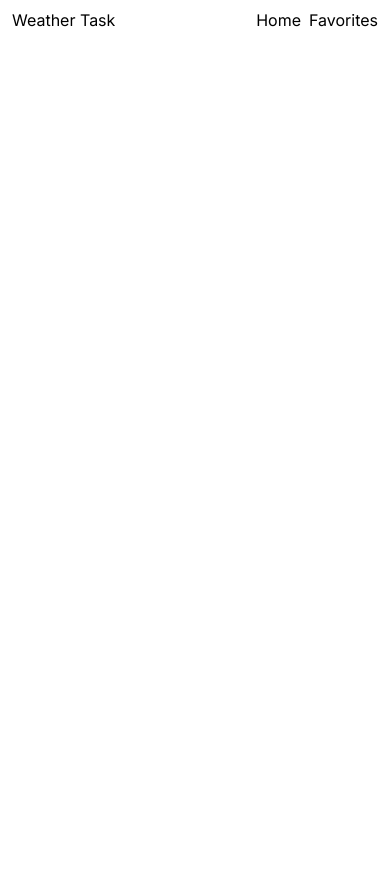
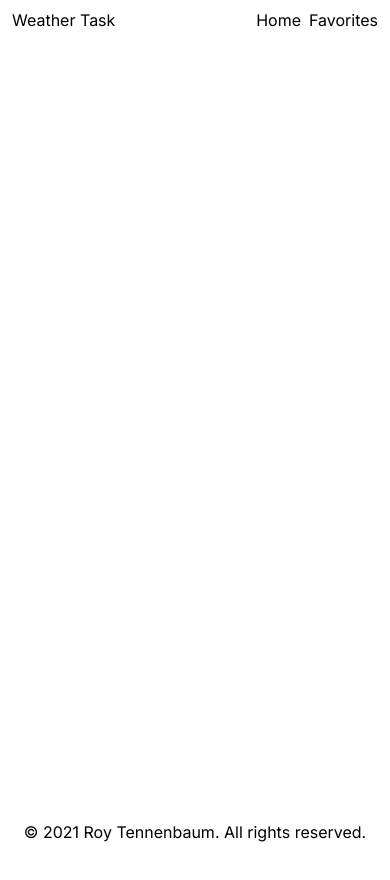
Before and after one commit to RoyTennenbaum/roy-tennenbaum-13-09-2023, a Next.js app: page / in a window 390 px wide. Shown: the top 880 px of the page. After the commit the page ends 844 px from the top, so only its background shows below. Built offline with nearby package versions, Linux system fonts and the light colour scheme.

Commit message:
responsive footer

```diff
--- a/app/layout.tsx
+++ b/app/layout.tsx
@@ -3,6 +3,7 @@ import type { Metadata } from 'next';
 import { Inter } from 'next/font/google';
 
 import Navbar from '@/components/Navbar';
+import Footer from '@/components/Footer';
 
 const inter = Inter({ subsets: ['latin'] });
 
@@ -19,11 +20,12 @@ export default function RootLayout({
 }) {
   return (
     <html lang="en">
-      <body className={inter.className}>
+      <body className={`${inter.className} m-0 flex min-h-screen flex-col`}>
         <header>
           <Navbar />
         </header>
         {children}
+        <Footer />
       </body>
     </html>
   );
--- a/app/page.tsx
+++ b/app/page.tsx
@@ -1,3 +1,3 @@
 export default function Home() {
-  return <main className="min-h-screen m-0"></main>;
+  return <main></main>;
 }
--- /dev/null
+++ b/components/Footer.tsx
@@ -0,0 +1,9 @@
+const Footer: React.FC = () => {
+  return (
+    <footer className="mt-auto flex h-6 items-center justify-center">
+      © 2021 Roy Tennenbaum. All rights reserved.
+    </footer>
+  );
+};
+
+export default Footer;
--- a/components/Navbar.tsx
+++ b/components/Navbar.tsx
@@ -1,6 +1,6 @@
 import Link from 'next/link';
 
-const Navbar = () => {
+const Navbar: React.FC = () => {
   return (
     <nav className="sticky mx-3 flex h-10 items-center justify-between">
       <h1>Weather Task</h1>
```
